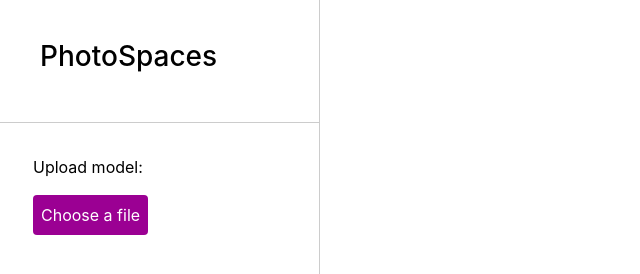
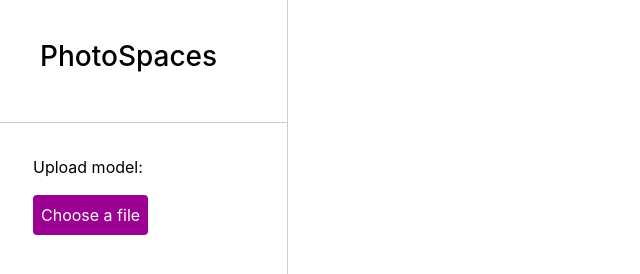
Before and after one commit to pablosanchezvecino/PhotoSpaces, a website with bundled scripts: page frontend/public/index.html in a window 1280 px wide. Shown: the top 274 px of the page, 0-640 px from the left. Built offline with nearby package versions, Linux system fonts and the light colour scheme.

Commit message:
Fixed Unix / & Hide scroll bar in sidebar

```diff
--- a/backend/src/dao/renderFacade.js
+++ b/backend/src/dao/renderFacade.js
@@ -3,7 +3,7 @@ const fs = require("fs");
 
 const execute = async (data, filename) => {
   execSync(
-    `blender -b -P src\\services\\blender\\renderScript.py -- ${filename} ${data.lens} ${data.clip_start} ${data.clip_end} ${data.location_x} ${data.location_y} ${data.location_z} ${data.qua_w} ${data.qua_x} ${data.qua_y} ${data.qua_z}`
+    `blender -b -P src/services/blender/renderScript.py -- ${filename} ${data.lens} ${data.clip_start} ${data.clip_end} ${data.location_x} ${data.location_y} ${data.location_z} ${data.qua_w} ${data.qua_x} ${data.qua_y} ${data.qua_z}`
   );
 };
 
--- a/frontend/public/css/main.css
+++ b/frontend/public/css/main.css
@@ -13,22 +13,32 @@ body {
 }
 
 .row-border {
-  width: 20.9rem;
+  width: 18.9rem;
   border-bottom: 0.1rem solid #ccc;
 }
 
 .range {
-  width: 15rem;
+  width: 13.5rem;
+}
+
+::-webkit-scrollbar {
+  width: 0;
+  background: transparent;
 }
 
 #sidebar {
+  overflow-y: scroll;
+  overflow-x: hidden;
   background: #fff;
   color: #000;
   transition: all 0.3s;
-  min-width: 20rem;
-  max-width: 20rem;
+  min-width: 18rem;
+  max-width: 18rem;
   height: 100vh;
   border-right: 0.1rem solid #ccc;
+
+  -ms-overflow-style: none; /* IE and Edge */
+  scrollbar-width: none; /* Firefox */
 }
 
 #sidebar-header {
@@ -70,7 +80,7 @@ body {
 }
 
 #content {
-  width: calc(100% - 20rem);
+  width: calc(100% - 18rem);
   min-height: 100vh;
   transition: all 0.3s;
   position: absolute;
```
Also changed, not shown: 1 other file.
